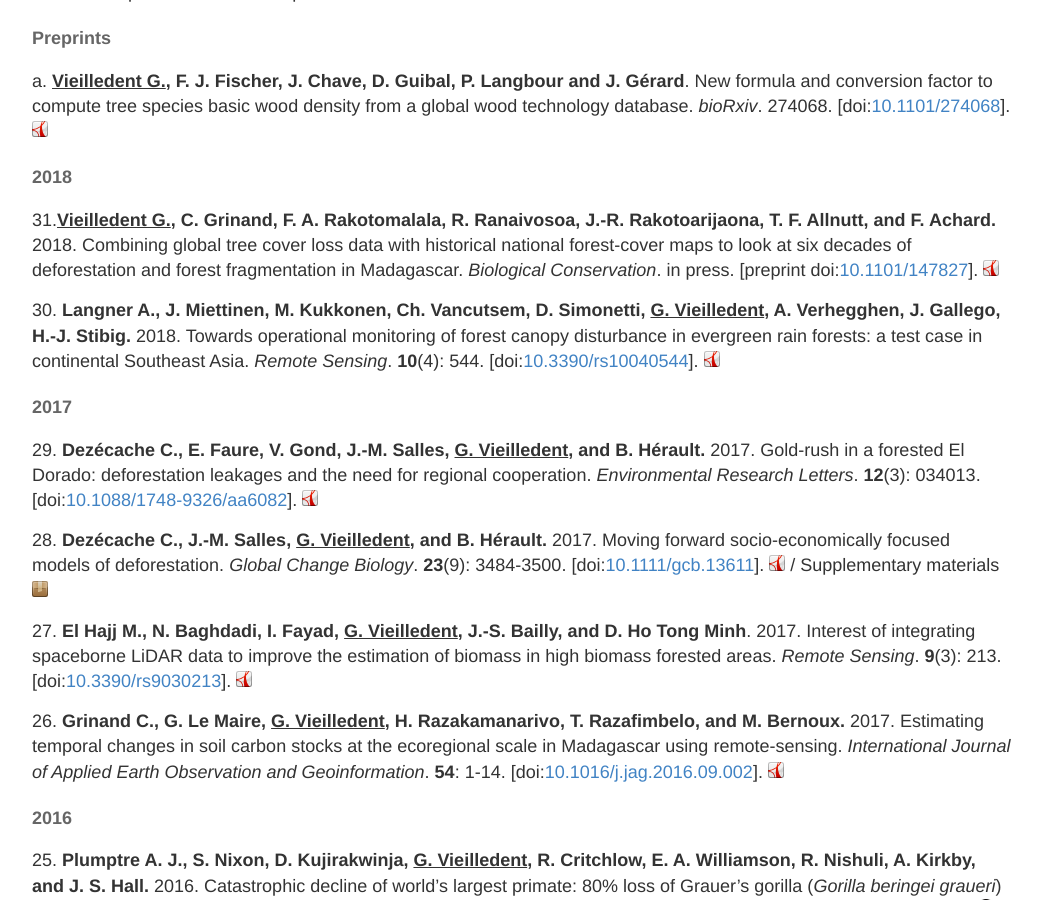
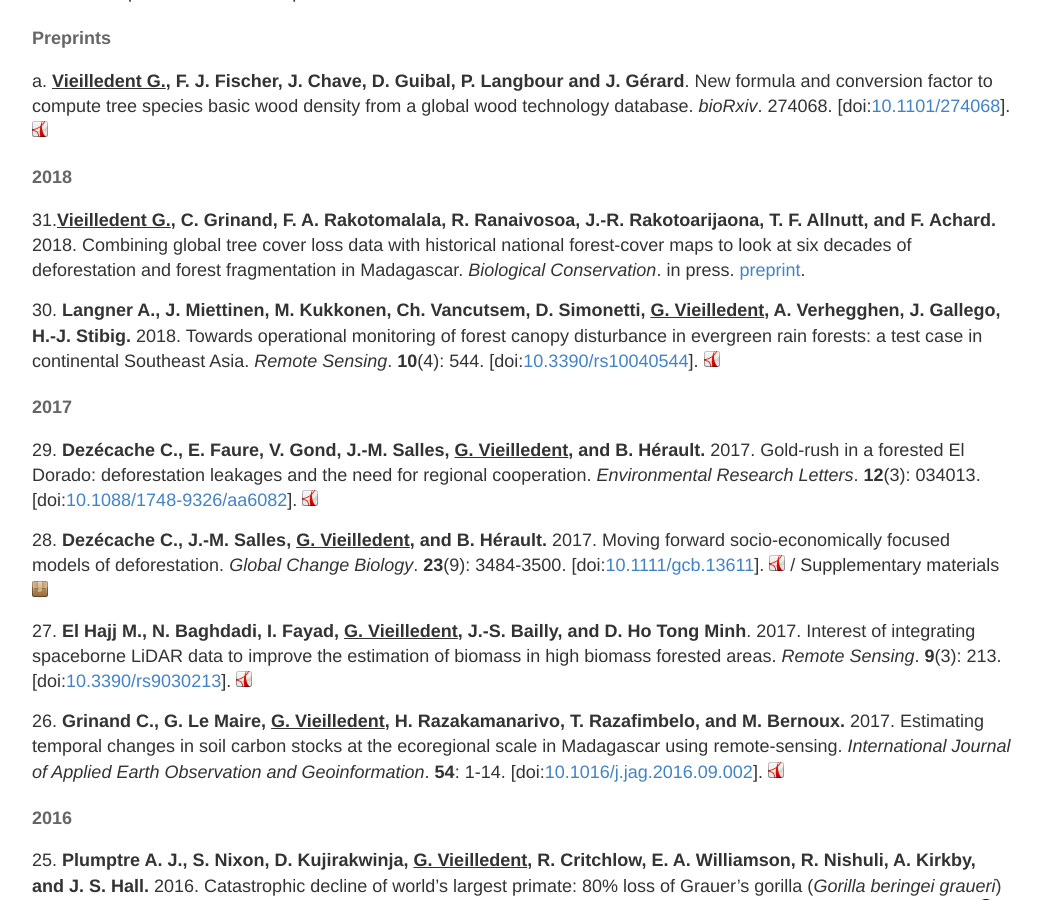
Before and after one commit to ghislainv/ghislainv.github.io, a Jekyll site: the page built from publications.md, in a window 1280 px wide and 900 px high, scrolled down 912 px. Shown: the whole window, without its empty margins (118-1160 px from the left). Built offline with Jekyll 4.4.1, drawn with Linux system fonts in a browser that asks for light colours.

Commit message:
Update publications

```diff
--- a/publications.md
+++ b/publications.md
@@ -32,8 +32,7 @@ a\. **<span style="text-decoration: underline;">Vieilledent G.</span>, F. J. Fis
 #### 2018
 
 31\.**<span style="text-decoration: underline;">Vieilledent G.</span>, C. Grinand, F. A. Rakotomalala, R. Ranaivosoa, J.-R. Rakotoarijaona, T. F. Allnutt, and F. Achard.** 2018. Combining global tree cover loss data with historical national forest-cover maps to look at six decades of deforestation and forest fragmentation in Madagascar. _Biological Conservation_. in press.
-\[preprint doi:[10.1101/147827](https://doi.org/10.1101/147827)\].
-[![manuscript in pdf](/images/logos/logo-pdf.png "manuscript in pdf")](/publications/Vieilledent2017-bioRxiv.pdf)
+[preprint](https://doi.org/10.1101/147827).
 
 30\. **Langner A., J. Miettinen, M. Kukkonen, Ch. Vancutsem, D. Simonetti, <span style="text-decoration: underline;">G. Vieilledent</span>, A. Verhegghen, J. Gallego, H.-J. Stibig.** 2018. Towards operational monitoring of forest canopy disturbance in evergreen rain forests: a test case in continental Southeast Asia. _Remote Sensing_. **10**(4): 544.
 \[doi:[10.3390/rs10040544](https://doi.org/10.3390/rs10040544)\].
```
